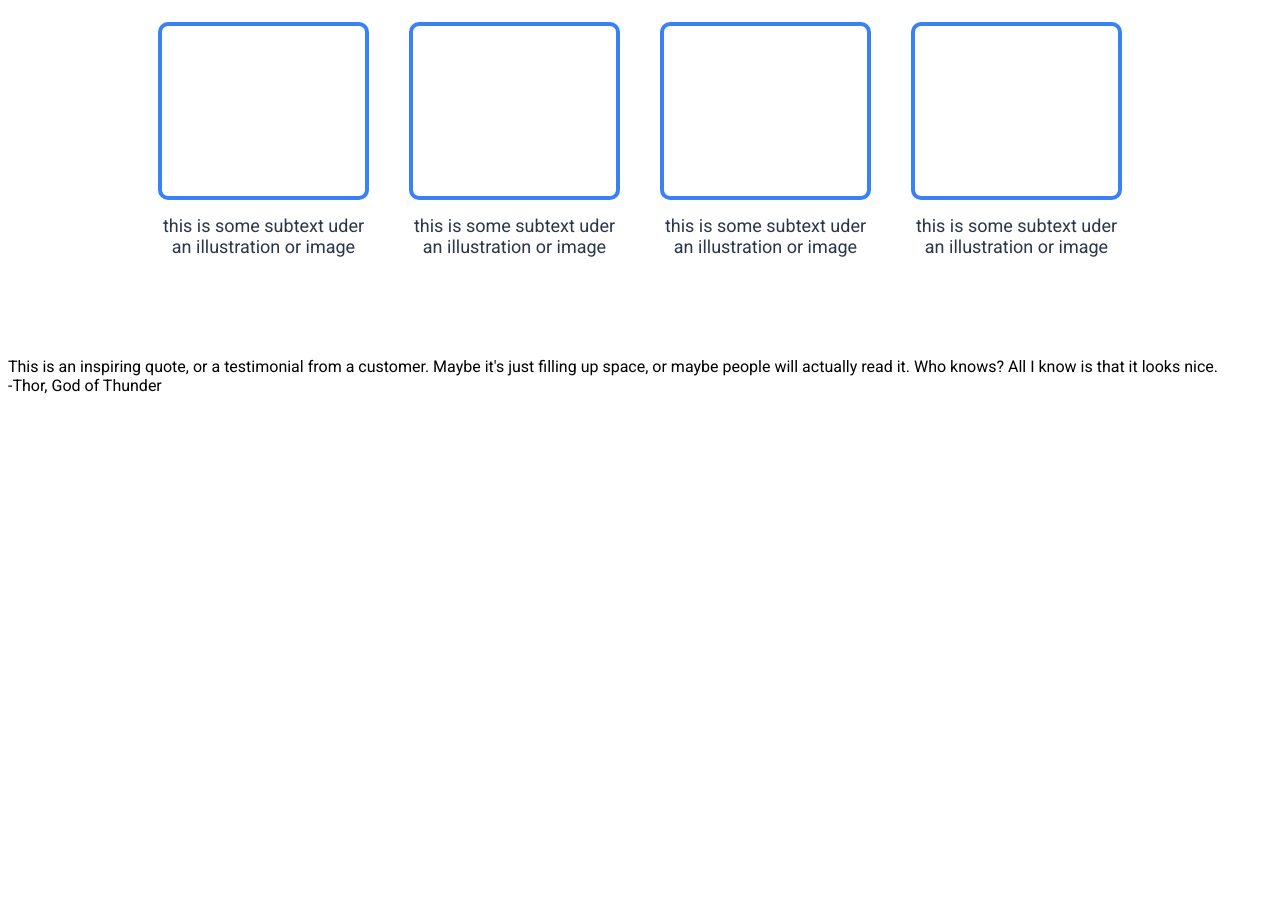
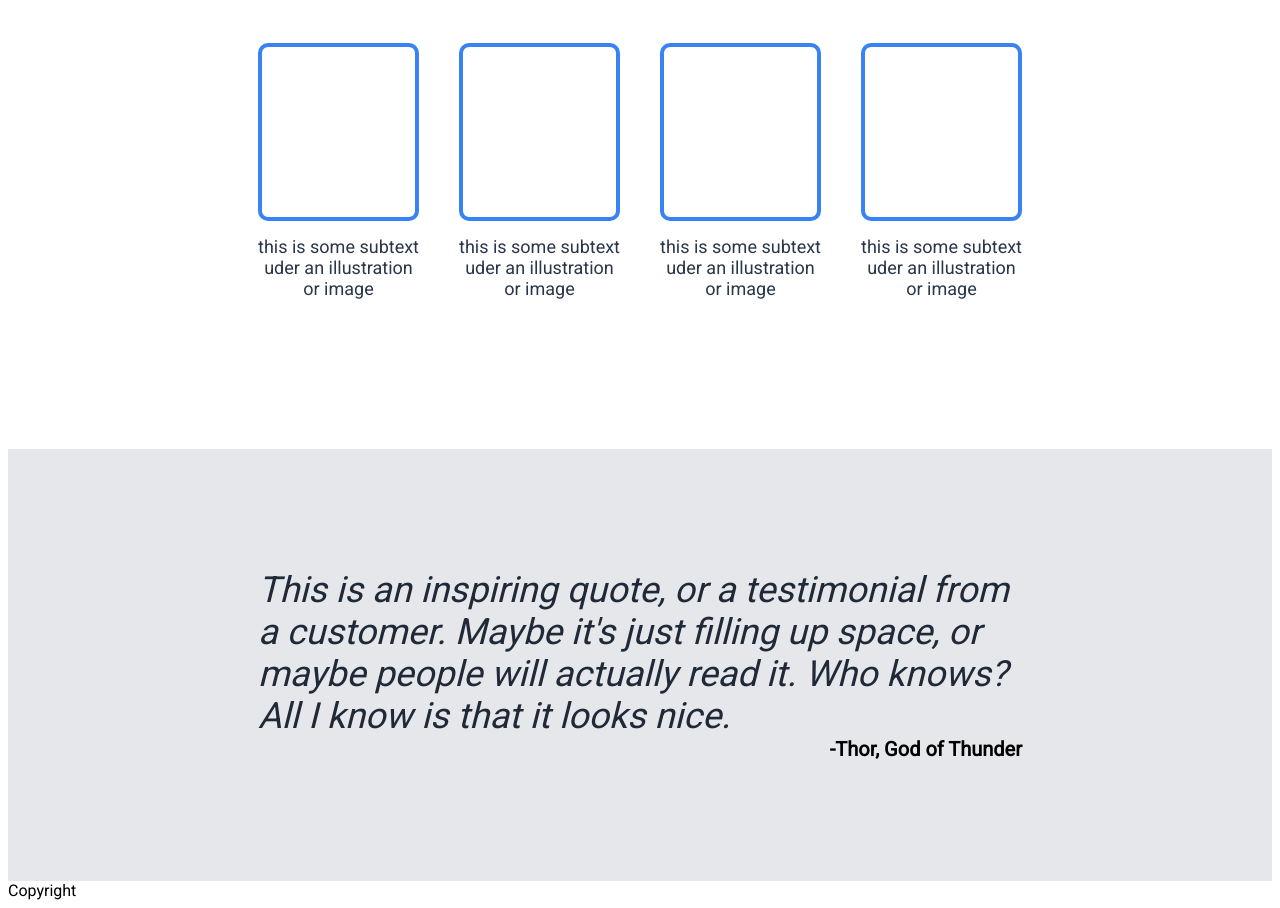
Before and after one commit to yrhyrhyrh/landing-page, a plain HTML site: page index.html in a window 1280 px wide. Shown: the part 666-1574 px from the top of the page. Before the commit the page ends 1069 px from the top, so only its background shows below. Drawn offline with Linux system fonts and the light colour scheme.

Commit message:
Done grey section, but font-weight cannot go thinner than normal 400

```diff
--- a/index.html
+++ b/index.html
@@ -60,5 +60,14 @@
         </div>
     </div>
 
+    <div class="last">
+        <div class="blue-box">
+
+        </div>
+    </div>
+
+    <div class="footer">
+        Copyright
+    </div>
 </body>
 </html>
--- a/style.css
+++ b/style.css
@@ -1,7 +1,7 @@
 body  {
     display: flex;
     flex-direction: column;
-    font-family: 'Roboto';
+    font-family: 'Roboto', sans-serif;
 
 }
 
@@ -11,7 +11,7 @@ body  {
     align-items: center;
     background-color: #1F2937;
     padding: 10px;
-    padding: 20px 150px;
+    padding: 20px 200px;
 }
 
 .header .logo {
@@ -33,7 +33,7 @@ body  {
 
 .black {
     background-color: #1F2937;
-    padding: 100px 150px;
+    padding: 100px 200px;
     display:flex;
     color: white;
     gap: 15px;
@@ -73,10 +73,11 @@ button {
     font-weight: 700;
 }
 
+
 .white {
     display: flex;
     flex-direction: column;
-    padding: 100px 150px;
+    padding: 100px 250px 150px;
 }
 
 .title {
@@ -114,3 +115,25 @@ button {
     padding-top: 15px;
     color: #293749;
 }
+
+
+.grey {
+    display: flex;
+    flex-direction: column;
+    background-color: #E5E7EB;
+    padding: 120px 250px;
+}
+
+.quote {
+    font-size: 36px;
+    font-style: italic;
+    font-weight: 100;
+    color: #1F2937;
+}
+
+.author {
+    display: flex;
+    justify-content: flex-end;
+    font-weight: 700;
+    font-size: 20px;
+}
```
